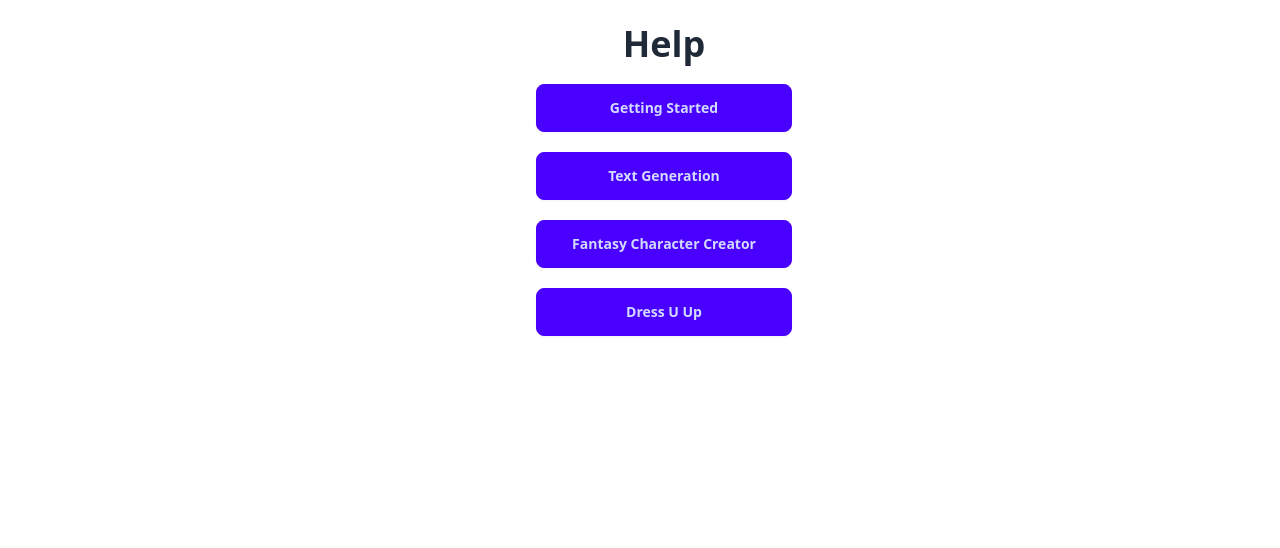
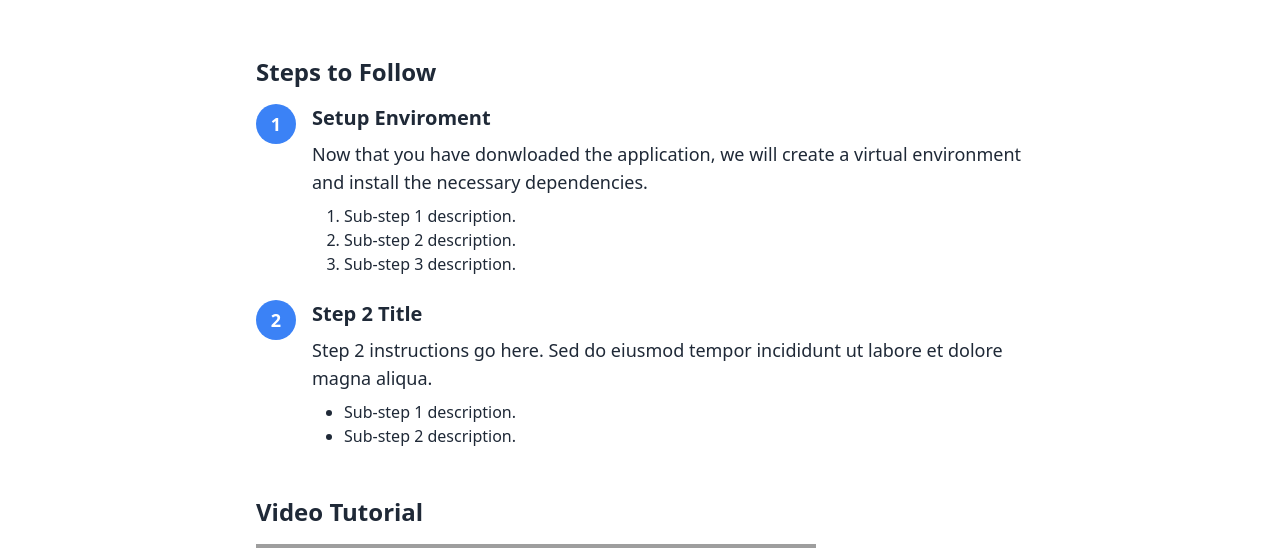
Before and after one commit to Jordain/Comfy_Image_Workshop, a Flask app: page /help/getting_started in a window 1280 px wide. Shown: the part 144-692 px from the top of the page. Run offline with Flask 3, Linux system fonts and the light colour scheme; grey boxes are pictures that could not be loaded.

Commit message:
Updated readme an added template for help pages.

```diff
--- a/app/blueprints/help/templates/help/getting_started.html
+++ b/app/blueprints/help/templates/help/getting_started.html
@@ -1,15 +1,63 @@
 {% extends "base.html" %}
+<!-- {% block meta %}<meta name="viewport" content="width=device-width, initial-scale=1.0"> {% endblock %} -->
 {% block title %}Help{% endblock %}
 
 
 {% block content %}
-<div class="flex justify-center w-screen">
-    <div class="text-center">
-        <h1 class="text-4xl font-bold mb-5">Help</h1>
-        <a class="btn btn-primary btn-wide mb-5" href="{{ url_for('help.getting_started') }}">Getting Started</a><br>
-        <a class="btn btn-primary btn-wide mb-5" href="{{ url_for('help.txt_gen') }}">Text Generation</a><br>
-        <a class="btn btn-primary btn-wide mb-5" href="{{ url_for('help.fantasy_character_creator') }}">Fantasy Character Creator</a><br>
-        <a class="btn btn-primary btn-wide" href="{{ url_for('help.ip_adapter_headshot') }}">Dress U Up</a>
+<!-- Main Content -->
+<main class="flex-grow container mx-auto px-4 py-8">
+    <div class="max-w-3xl mx-auto">
+
+        <!-- Steps Section -->
+        <section class="mb-12">
+            <h2 class="text-2xl font-bold mb-4">Steps to Follow</h2>
+
+            <!-- Step 1 -->
+            <div class="flex items-start mb-6">
+                <div class="flex-shrink-0">
+                    <div class="bg-blue-500 rounded-full w-10 h-10 flex items-center justify-center text-white font-bold text-lg">1</div>
+                </div>
+                <div class="ml-4">
+                    <h3 class="text-xl font-bold mb-2">Setup Enviroment</h3>
+                    <p class="text-lg">Now that you have donwloaded the application, we will create a virtual environment and install the necessary dependencies.</p>
+                    <!-- Sub-steps -->
+                    <ol class="list-decimal ml-8 mt-2">
+                        <li>Sub-step 1 description.</li>
+                        <li>Sub-step 2 description.</li>
+                        <li>Sub-step 3 description.</li>
+                    </ol>
+                </div>
+            </div>
+
+            <!-- Step 2 -->
+            <div class="flex items-start mb-6">
+                <div class="flex-shrink-0">
+                    <div class="bg-blue-500 rounded-full w-10 h-10 flex items-center justify-center text-white font-bold text-lg">2</div>
+                </div>
+                <div class="ml-4">
+                    <h3 class="text-xl font-bold mb-2">Step 2 Title</h3>
+                    <p class="text-lg">Step 2 instructions go here. Sed do eiusmod tempor incididunt ut labore et dolore magna aliqua.</p>
+                    <!-- Sub-steps -->
+                    <ul class="list-disc ml-8 mt-2">
+                        <li>Sub-step 1 description.</li>
+                        <li>Sub-step 2 description.</li>
+                    </ul>
+                </div>
+            </div>
+
+            <!-- Add more main steps as needed -->
+
+        </section>
+
+        <!-- Video Section -->
+        <section class="mb-12">
+            <h2 class="text-2xl font-bold mb-4">Video Tutorial</h2>
+            <div class="video-container">
+                <!-- Replace with your video embed code (YouTube, Vimeo, etc.) -->
+                <iframe width="560" height="315" src="https://www.youtube.com/embed/example_video_id" frameborder="0" allowfullscreen></iframe>
+            </div>
+        </section>
+
     </div>
-</div>
+</main>
 {% endblock %}
--- a/app/templates/base.html
+++ b/app/templates/base.html
@@ -2,6 +2,7 @@
 <html lang="en">
     <head>
         <meta charset="UTF-8">
+        {% block meta %} {% endblock %}
         <title>{% block title %}Default{% endblock %}</title>
         <!-- <link rel="shortcut icon" href="/static/images/favicon.ico" /> Update this! -->
         <link href="{{url_for('static',filename='css/output.css')}}" rel="stylesheet">
--- a/static/css/output.css
+++ b/static/css/output.css
@@ -3488,6 +3488,30 @@ details.collapse summary::-webkit-details-marker {
   margin-top: auto;
 }
 
+.mb-12 {
+  margin-bottom: 3rem;
+}
+
+.mb-2 {
+  margin-bottom: 0.5rem;
+}
+
+.mb-6 {
+  margin-bottom: 1.5rem;
+}
+
+.ml-4 {
+  margin-left: 1rem;
+}
+
+.ml-8 {
+  margin-left: 2rem;
+}
+
+.mt-2 {
+  margin-top: 0.5rem;
+}
+
 .block {
   display: block;
 }
@@ -3526,6 +3550,10 @@ details.collapse summary::-webkit-details-marker {
 
 .h-screen {
   height: 100vh;
+}
+
+.h-10 {
+  height: 2.5rem;
 }
 
 .w-1\/4 {
@@ -3574,6 +3602,10 @@ details.collapse summary::-webkit-details-marker {
   width: max-content;
 }
 
+.w-10 {
+  width: 2.5rem;
+}
+
 .max-w-full {
   max-width: 100%;
 }
@@ -3582,8 +3614,20 @@ details.collapse summary::-webkit-details-marker {
   max-width: 20rem;
 }
 
+.max-w-3xl {
+  max-width: 48rem;
+}
+
 .flex-1 {
   flex: 1 1 0%;
+}
+
+.flex-shrink-0 {
+  flex-shrink: 0;
+}
+
+.flex-grow {
+  flex-grow: 1;
 }
 
 .scale-150 {
@@ -3596,6 +3640,14 @@ details.collapse summary::-webkit-details-marker {
   transform: translate(var(--tw-translate-x), var(--tw-translate-y)) rotate(var(--tw-rotate)) skewX(var(--tw-skew-x)) skewY(var(--tw-skew-y)) scaleX(var(--tw-scale-x)) scaleY(var(--tw-scale-y));
 }
 
+.list-disc {
+  list-style-type: disc;
+}
+
+.list-decimal {
+  list-style-type: decimal;
+}
+
 .appearance-none {
   -webkit-appearance: none;
      -moz-appearance: none;
@@ -3622,6 +3674,10 @@ details.collapse summary::-webkit-details-marker {
   place-items: center;
 }
 
+.items-start {
+  align-items: flex-start;
+}
+
 .items-center {
   align-items: center;
 }
@@ -3664,6 +3720,10 @@ details.collapse summary::-webkit-details-marker {
   border-radius: 0.75rem;
 }
 
+.rounded-full {
+  border-radius: 9999px;
+}
+
 .border {
   border-width: 1px;
 }
@@ -3710,6 +3770,11 @@ details.collapse summary::-webkit-details-marker {
 .bg-secondary {
   --tw-bg-opacity: 1;
   background-color: var(--fallback-s,oklch(var(--s)/var(--tw-bg-opacity)));
+}
+
+.bg-blue-500 {
+  --tw-bg-opacity: 1;
+  background-color: rgb(59 130 246 / var(--tw-bg-opacity));
 }
 
 .object-contain {
```
Also changed, not shown: README.md.
